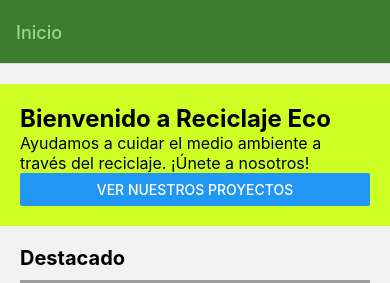
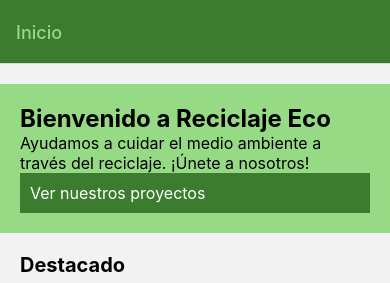
Before and after one commit to DMancia03/conciencia-reciclaje, a React Native app: screen /inicio in a window 390 px wide. Shown: the top 283 px of the page. Built offline with nearby package versions, Linux system fonts and the light colour scheme; grey boxes are pictures that could not be loaded.

Commit message:
Cambiando button por pressable

```diff
--- a/app.json
+++ b/app.json
@@ -18,7 +18,8 @@
       "adaptiveIcon": {
         "foregroundImage": "./assets/adaptive-icon.png",
         "backgroundColor": "#ffffff"
-      }
+      },
+      "package": "com.dmancia.ConcienciaReciclaje"
     },
     "web": {
       "favicon": "./assets/favicon.png"
--- a/src/screens/HomeScreen.js
+++ b/src/screens/HomeScreen.js
@@ -1,5 +1,5 @@
 import React from 'react';
-import { View, Text, Button, StyleSheet,TouchableOpacity,Image, ScrollView } from 'react-native';
+import { View, Text, Button, StyleSheet,TouchableOpacity,Image, ScrollView, Pressable } from 'react-native';
 
 // Definir el array de imágenes
     const images = [
@@ -17,6 +17,9 @@ import { View, Text, Button, StyleSheet,TouchableOpacity,Image, ScrollView } fro
         },
       ];
 
+      const primaryColor = '#97da85';
+      const secondColor = '#3b7c2e';
+
 
 export default function HomeScreen({ navigation }) {
   return (
@@ -25,10 +28,14 @@ export default function HomeScreen({ navigation }) {
       <View style={styles.header}>
           <Text style={styles.bannerTitle}>Bienvenido a Reciclaje Eco</Text>
           <Text style={styles.bannerText}>Ayudamos a cuidar el medio ambiente a través del reciclaje. ¡Únete a nosotros!</Text>
-        <Button
+        <Pressable
+
+        style={styles.bannerButton}
         title="Ver nuestros proyectos"
         onPress={() => navigation.navigate('proyectos')}
-      />
+      >
+        <Text style={styles.bannerButtonText}>Ver nuestros proyectos</Text>
+      </Pressable>
       </View>
 
 
@@ -58,7 +65,7 @@ const styles = StyleSheet.create({
       },
     header: {
         padding: 20,
-        backgroundColor: '#CEFF25', // Verde para el encabezado
+        backgroundColor: primaryColor, // Verde para el encabezado
     },
 
     bannerTitle: {
@@ -71,9 +78,14 @@ const styles = StyleSheet.create({
          color: '#000000', // Texto blanco
     },
     bannerButton:{
-      backgroundColor: '#ffff00', // Verde para el encabezado
+      backgroundColor: secondColor, // Verde para el encabezado
       fontSize: 16,
       color: '#000000', // Texto blanco
+      padding:10
+    },
+    bannerButtonText:{
+      fontSize: 16,
+      color: 'white',
     },
     featured: {
         padding: 20,
```
